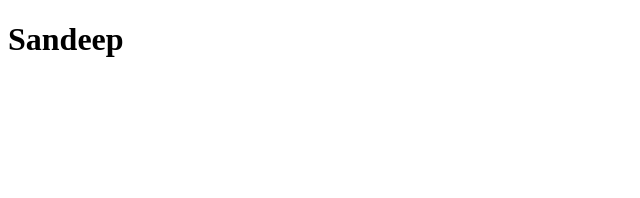
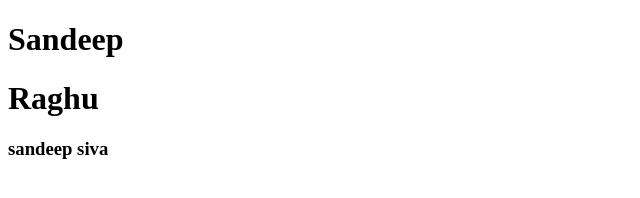
Before and after one commit to sivanagasandeep/My-Development, a plain HTML site: page index.html in a window 1280 px wide. Shown: the whole page, without its empty margins (0-640 px from the left). Drawn offline with Linux system fonts and the light colour scheme.

Commit message:
add the names

```diff
--- a/index.html
+++ b/index.html
@@ -7,5 +7,8 @@
 </head>
 <body>
     <h1>Sandeep</h1>
+    <h1>Raghu</h1>
+
+<h3>sandeep siva</h3>
 </body>
 </html>
```
